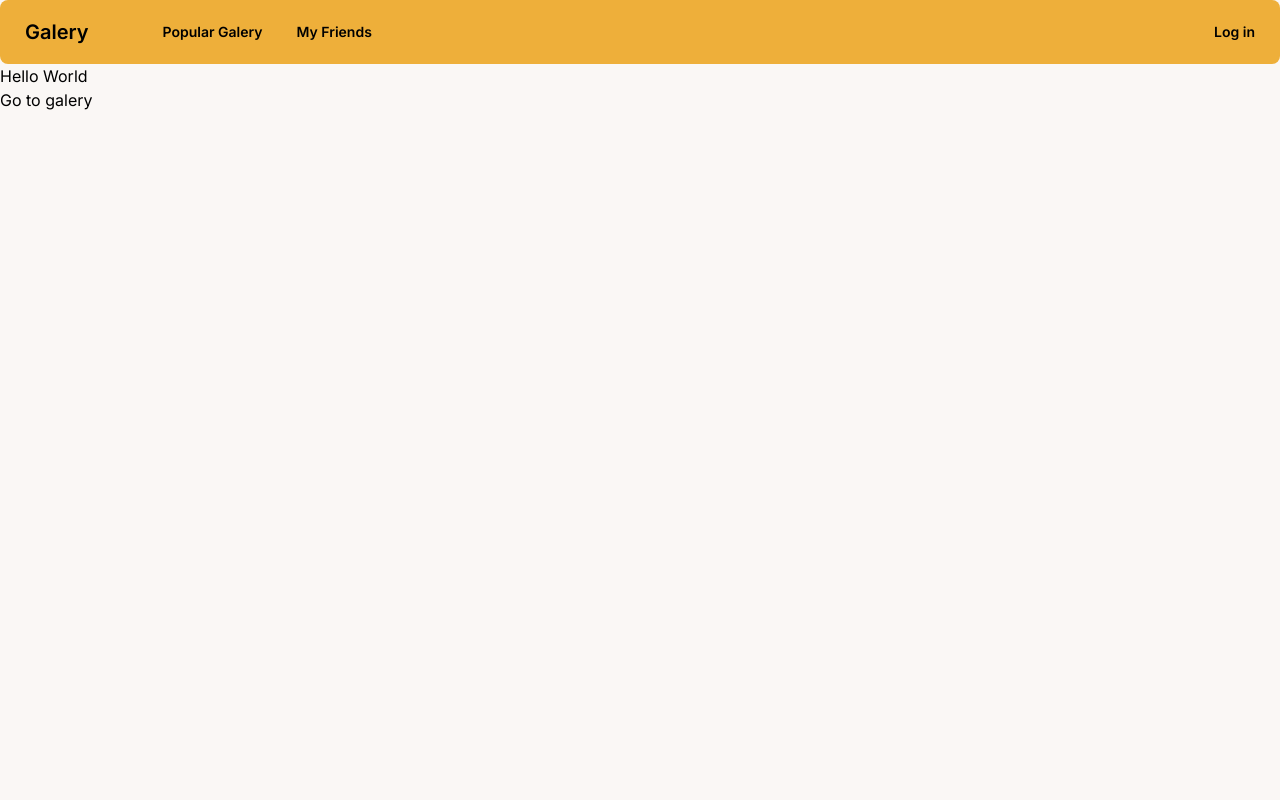
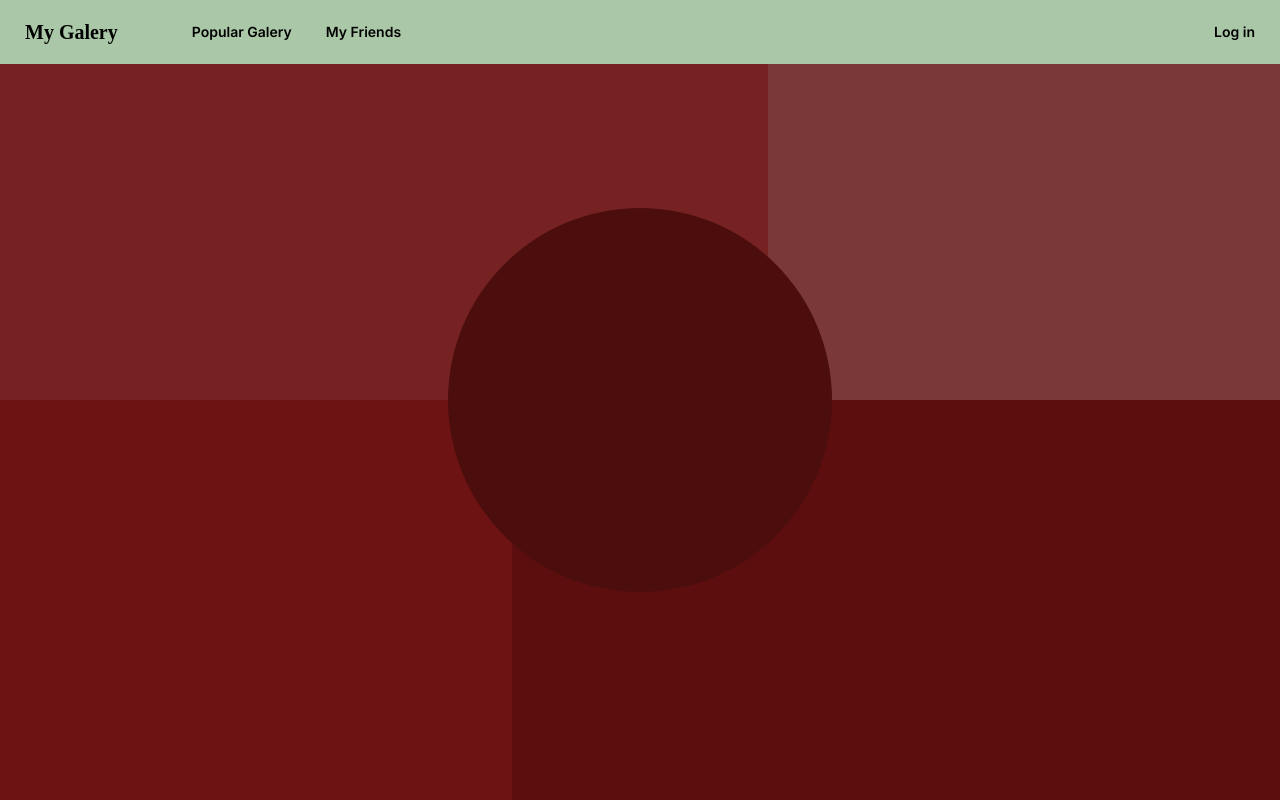
Before and after one commit to YuriiDmytruk/Gallery_Web, a Next.js app in the folder Client/: page / in a window 1280 px wide. Built offline with nearby package versions, Linux system fonts and the light colour scheme.

Commit message:
add shema for LogIn design

```diff
--- a/Client/app/components/NavBar.tsx
+++ b/Client/app/components/NavBar.tsx
@@ -2,6 +2,7 @@ import Link from 'next/link';
 import React from 'react';
 
 import '../styles/NavBarAnimation.css';
+import '../globals.css';
 
 interface NavBarProps {
   active: boolean;
@@ -9,24 +10,24 @@ interface NavBarProps {
 }
 
 const NavBar = (props: NavBarProps) => {
-  console.log({...props})
-
   const onLogInClick = () => {
     props.setActive(!props.active);
   };
 
   return (
-    <div>
     <div
       className={
         props.active
-            ? 'navbar bg-accent mx-auto rounded-lg mt-3 max-w-[90%] animation'
-            : 'navbar bg-accent mx-auto rounded-lg mt-0 max-w-[100%]'
+          ? 'navbar absolute z-50 bg-primary mx-auto rounded-lg mt-3 max-w-[90%] animation'
+          : 'navbar absolute z-50 bg-primary mx-auto mt-0 max-w-[100%]'
       }
     >
       <div className="flex-1">
-          <Link href="/galery" className="btn btn-ghost normal-case text-xl">
-            Galery
+        <Link
+          href="/galery"
+          className="btn btn-ghost normal-case text-xl accent-text"
+        >
+          My Galery
         </Link>
         <div className="ml-10">
           <Link href="/popular" className="btn btn-ghost normal-case text-sm">
@@ -37,12 +38,8 @@ const NavBar = (props: NavBarProps) => {
           </Link>
         </div>
       </div>
-        <div
-          className="btn btn-ghost normal-case text-sm"
-          onClick={onLogInClick}
-        >
+      <div className="btn btn-ghost normal-case text-sm" onClick={onLogInClick}>
         Log in
-        </div>
       </div>
     </div>
   );
--- a/Client/app/globals.css
+++ b/Client/app/globals.css
@@ -1,6 +1,8 @@
 @tailwind base;
 @tailwind components;
 @tailwind utilities;
+
+@import url('https://fonts.googleapis.com/css2?family=Dancing+Script:wght@700&display=swap');
 
 :root {
   --foreground-rgb: 0, 0, 0;
@@ -15,3 +17,7 @@
 body {
   color: rgb(var(--foreground-rgb));
 }
+
+.accent-text {
+  font-family: 'Dancing Script', cursive;
+}
--- a/Client/app/layout.tsx
+++ b/Client/app/layout.tsx
@@ -1,28 +1,27 @@
-"use client"
+'use client';
 import React, { useState } from 'react';
-import { Inter } from 'next/font/google'
-import './globals.css'
+import { Inter } from 'next/font/google';
+import './globals.css';
 
-import NavBar from './components/NavBar'
+import NavBar from './components/NavBar';
 
 import { metadata } from './metadata';
 
-const inter = Inter({ subsets: ['latin'] })
+const inter = Inter({ subsets: ['latin'] });
 
 export default function RootLayout({
   children,
 }: {
-  children: React.ReactNode
+  children: React.ReactNode;
 }) {
   const [active, setActive] = useState(false);
 
-
   return (
-    <html lang="en" data-theme="cupcake">
+    <html lang="en" data-theme="custom" className='bg-neutral'>
       <body className={inter.className}>
-        <NavBar active={active} setActive={setActive}/>
+        <NavBar active={active} setActive={setActive} />
         {children}
-        </body>
+      </body>
     </html>
-  )
+  );
 }
--- a/Client/app/page.tsx
+++ b/Client/app/page.tsx
@@ -1,11 +1,17 @@
-import Image from 'next/image'
-import Link from 'next/link'
+import Image from 'next/image';
+import Link from 'next/link';
 
 export default function Home() {
   return (
-    <main>
-      <div>Hello World</div>
-      <Link href='/galery'>Go to galery</Link>
-    </main>
-  )
+    <div className='z-0 absolute w-[100%] h-[100%]'>
+      <div className='z-20 absolute w-[100%] h-[100%] bg-black bg-opacity-50'></div>
+      <div className="w-[60%] h-[50%] bg-red-400 absolute top-0 right-0 z-0"></div>
+      <div className="w-[60%] h-[50%] bg-red-500 absolute top-0 left-0 z-0"></div>
+      <div className="w-[60%] h-[50%] bg-red-600 absolute bottom-0 left-0 z-0"></div>
+      <div className="w-[60%] h-[50%] bg-red-700 absolute bottom-0 right-0 z-0"></div>
+      <div className="w-[100%] h-[100%] absolute flex justify-center items-center z-10">
+        <div className="w-[30vw] h-[30vw] bg-red-800 absolute m-auto rounded-full"></div>
+      </div>
+    </div>
+  );
 }
--- a/Client/tailwind.config.ts
+++ b/Client/tailwind.config.ts
@@ -1,4 +1,4 @@
-import type { Config } from 'tailwindcss'
+import type { Config } from 'tailwindcss';
 
 const config: Config = {
   content: [
@@ -15,9 +15,21 @@ const config: Config = {
       },
     },
   },
-  plugins: [require("daisyui")],
+  plugins: [require('daisyui')],
   daisyui: {
-    themes: ["light", "dark", "cupcake"],
+    themes: [
+      {
+        custom: {
+          primary: '#AAC8A7',
+          secondary: '#C3EDC0',
+          accent: '#E9FFC2',
+          neutral: '#fbfcd2',
+        },
+      },
+      'light',
+      'dark',
+      'cupcake',
+    ],
   },
-}
-export default config
+};
+export default config;
```
Lines whose indentation alone changed are shown as unchanged.
